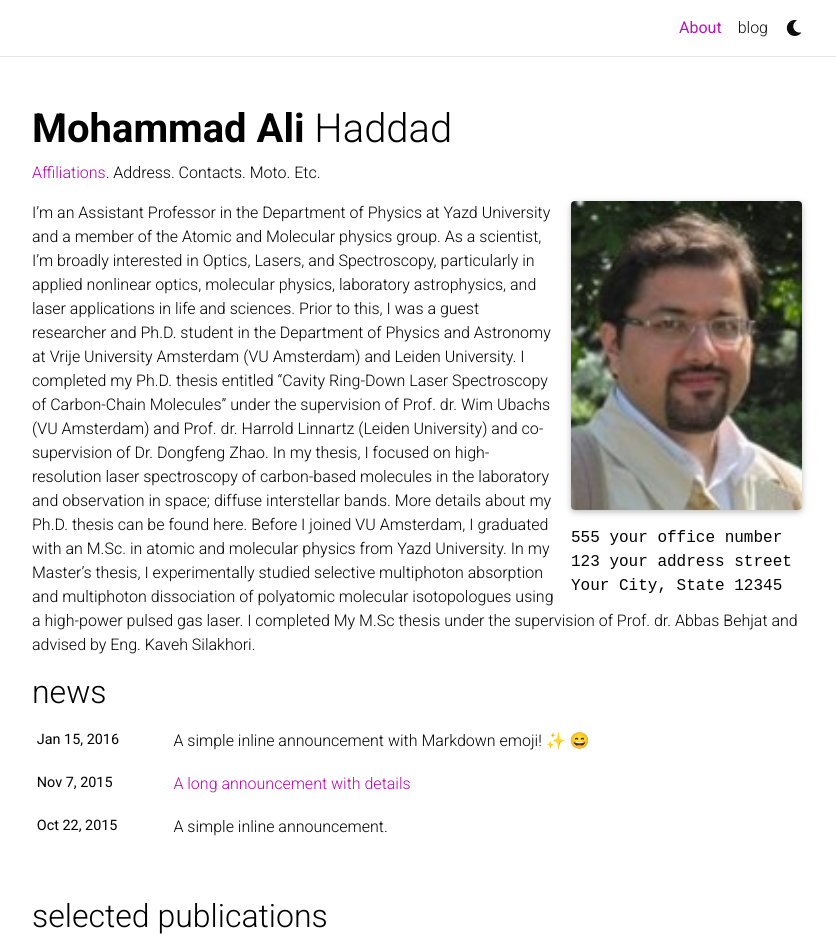
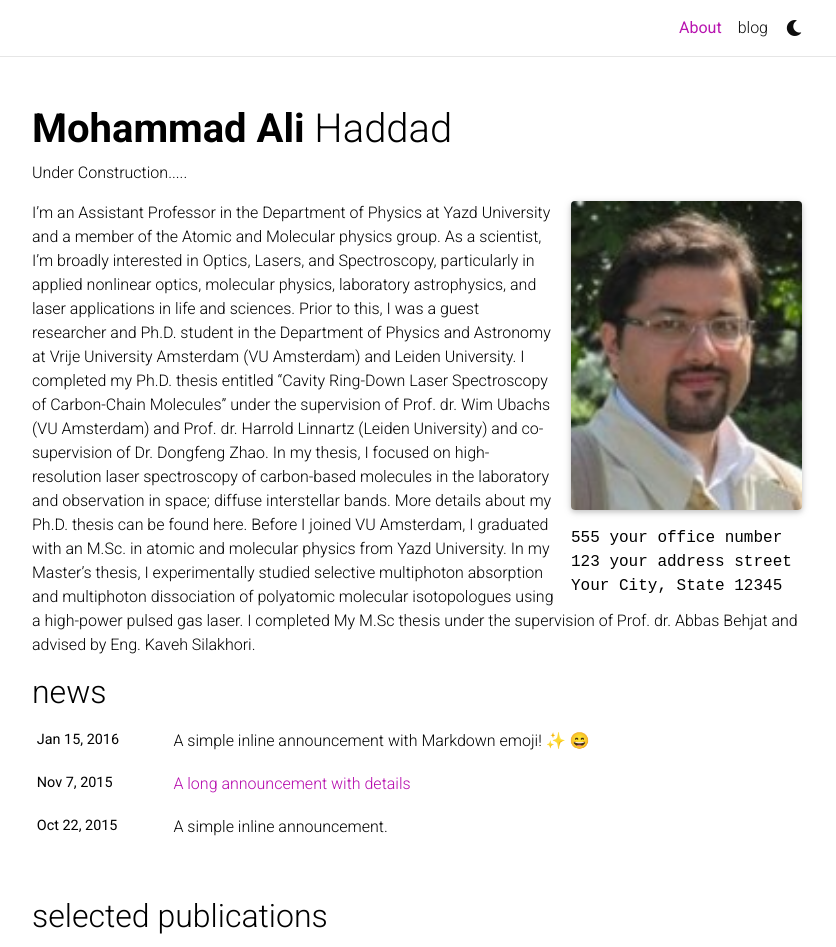
Before and after one commit to ma-haddad/ma-haddad.github.io, a Jekyll site: the page built from _pages/about.md, in a window 1280 px wide and 1237 px high, cut to the strip 0-947 px from the top of the window. Shown: the whole strip, without its empty margins (223-1059 px from the left). Built offline with Jekyll 4.4.1, drawn with Linux system fonts in a browser that asks for light colours; full-size pictures stand in for the smaller copies a plugin makes; emoji names are drawn with the system emoji font; comment, search, counter and statistics services are not loaded; a style sheet for code colours, icons or effects is not loaded.

Commit message:
Update about.md

```diff
--- a/_pages/about.md
+++ b/_pages/about.md
@@ -2,7 +2,7 @@
 layout: about
 title: About
 permalink: /
-subtitle: <a href='#'>Affiliations</a>. Address. Contacts. Moto. Etc.
+subtitle: Under Construction.....
 
 profile:
   align: right
```
